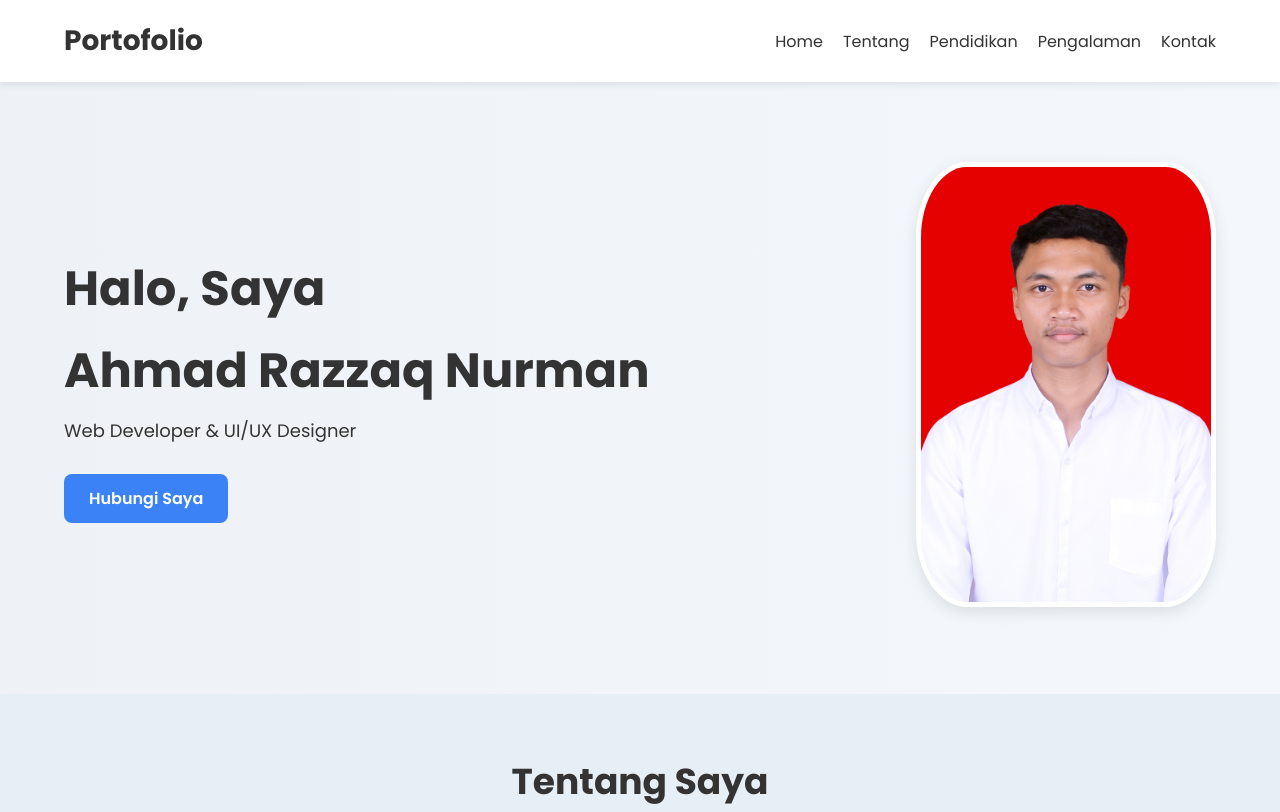
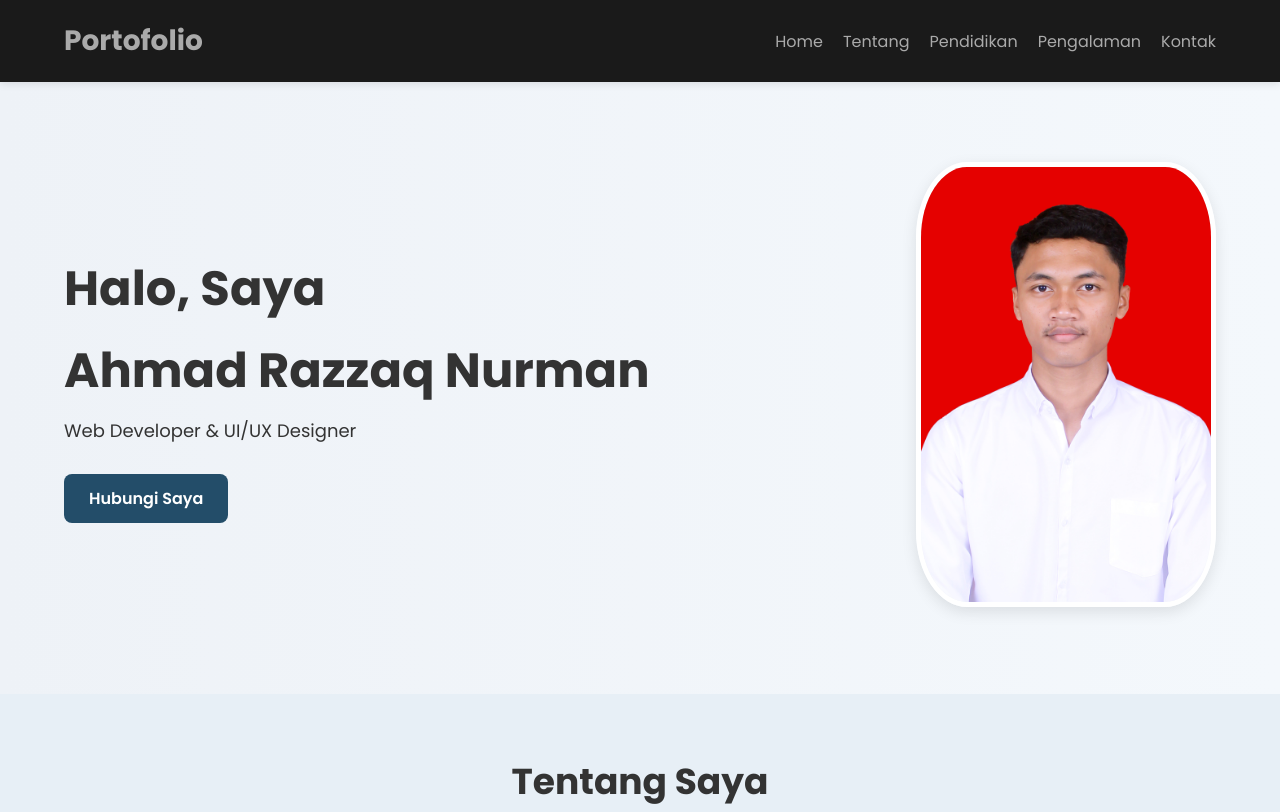
Before and after one commit to AhmadRazzaqNurman/portofolio, a plain HTML site: page index.html in a window 1280 px wide. Shown: the top 812 px of the page. Drawn offline with Linux system fonts and the light colour scheme.

Commit message:
intial commit

```diff
--- a/style.css
+++ b/style.css
@@ -20,7 +20,7 @@ ul {
 }
 
 .navbar {
-    background: #fff;
+    background: #1a1a1a;
     box-shadow: 0 2px 8px rgba(0,0,0,0.1);
     padding: 20px 0;
     position: sticky;
@@ -43,7 +43,7 @@ ul {
 .logo a {
     font-size: 28px;
     font-weight: bold;
-    color: #333;
+    color: #aaa;
 }
 
 .menu {
@@ -52,7 +52,7 @@ ul {
 }
 
 .menu li a {
-    color: #333;
+    color: #aaa;
     font-weight: 500;
     transition: 0.3s;
 }
@@ -99,7 +99,7 @@ header {
 }
 
 .btn-primary {
-    background: #3b82f6;
+    background: #234d69;
     color: white;
     padding: 12px 25px;
     border-radius: 8px;
@@ -147,7 +147,7 @@ header {
 
 .experience-item h3 {
     font-size: 24px;
-    color: #3b82f6;
+    color: #234d69;
     margin-bottom: 10px;
 }
 
```
